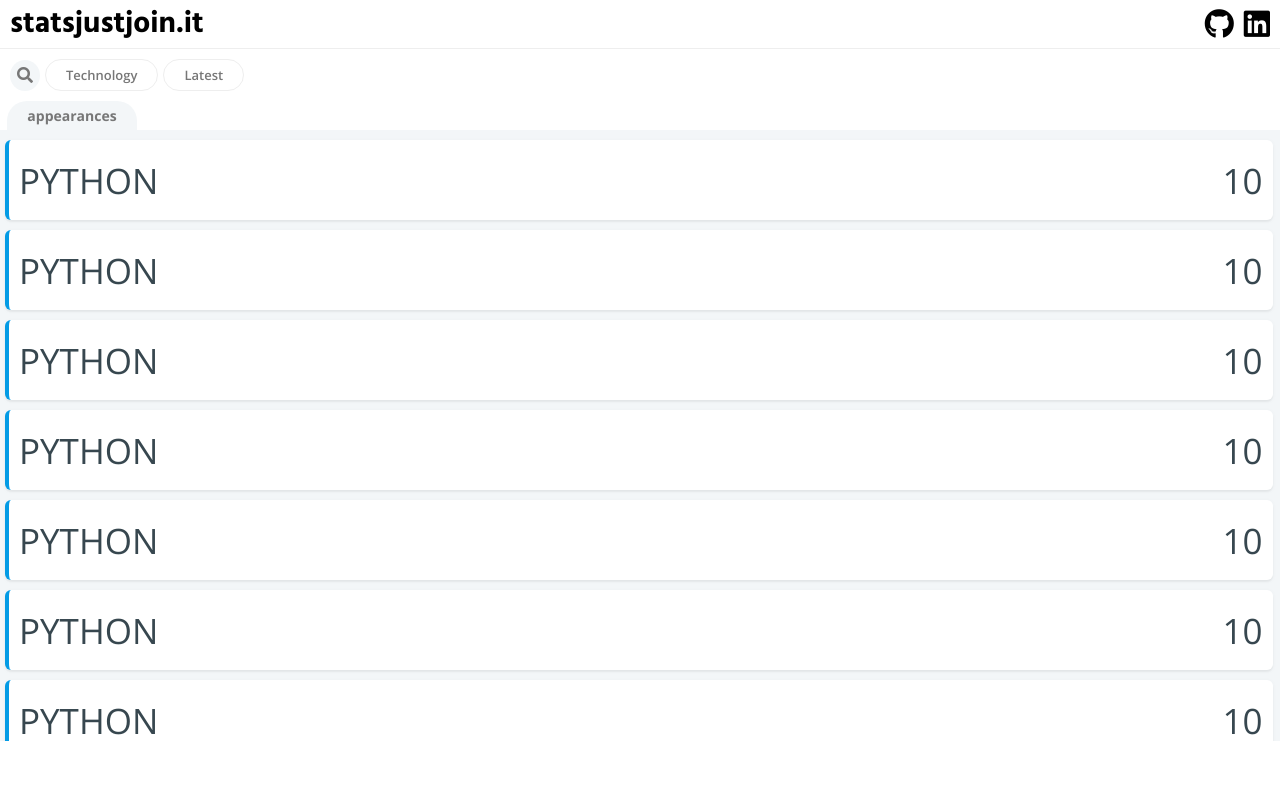
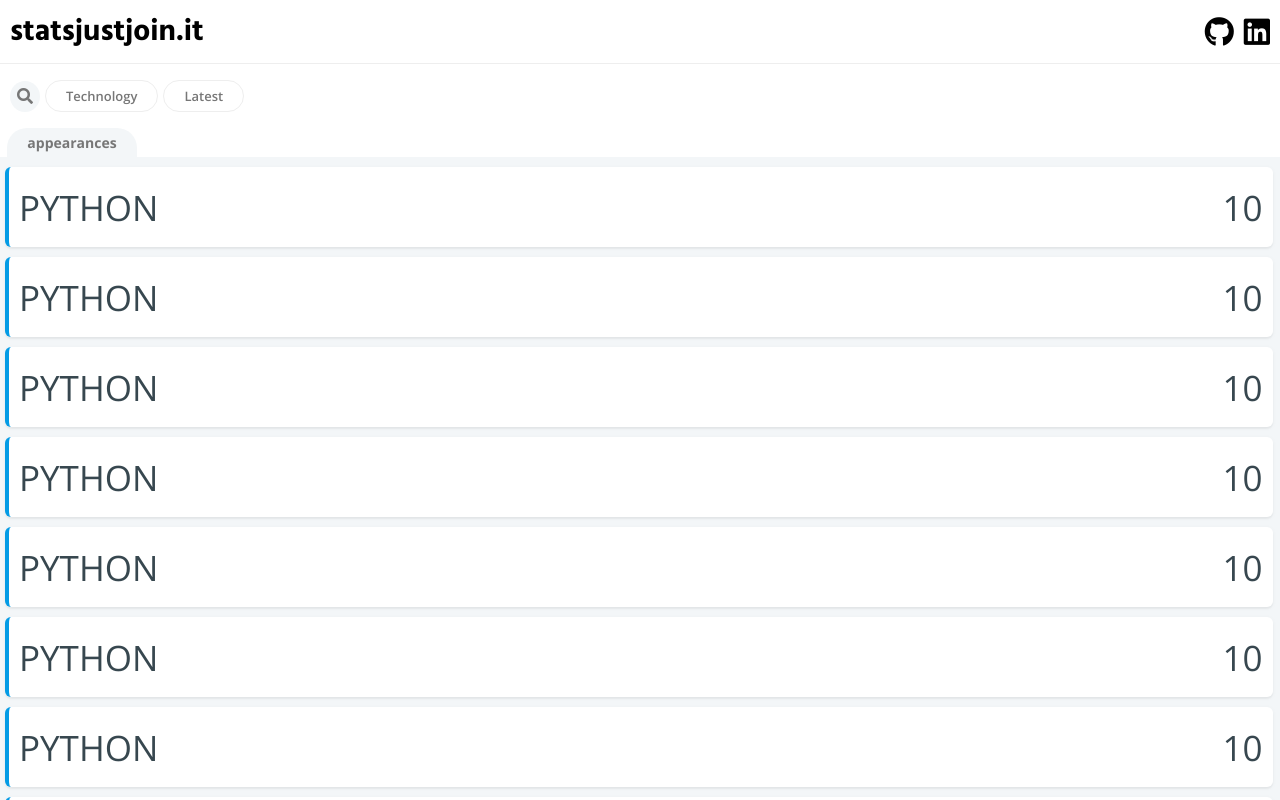
Before and after one commit to wloszynski/statsjustjoinit-react, a React (Create React App) app: page / in a window 1280 px wide. Built offline with nearby package versions, Linux system fonts and the light colour scheme.

Commit message:
adjusting layout height

```diff
--- a/src/containers/Header/Header.module.css
+++ b/src/containers/Header/Header.module.css
@@ -5,4 +5,5 @@
 
   padding: 0 1rem;
   border-bottom: 1px solid #eee;
+  height: 8vh;
 }
--- a/src/containers/Navigation/Navigation.module.css
+++ b/src/containers/Navigation/Navigation.module.css
@@ -3,4 +3,6 @@
   justify-content: flex-start;
   align-items: center;
   padding: 1rem 1rem;
+
+  height: 8vh;
 }
--- a/src/containers/Statistics/Statistics.module.css
+++ b/src/containers/Statistics/Statistics.module.css
@@ -2,7 +2,7 @@
   display: flex;
   flex-direction: column;
   width: 100%;
-  height: 80vh;
+  height: 84vh;
   background-color: rgb(243, 246, 248);
 }
 
```
Also changed, not shown: 1 other file (tests, documents, lock files or other folders).
